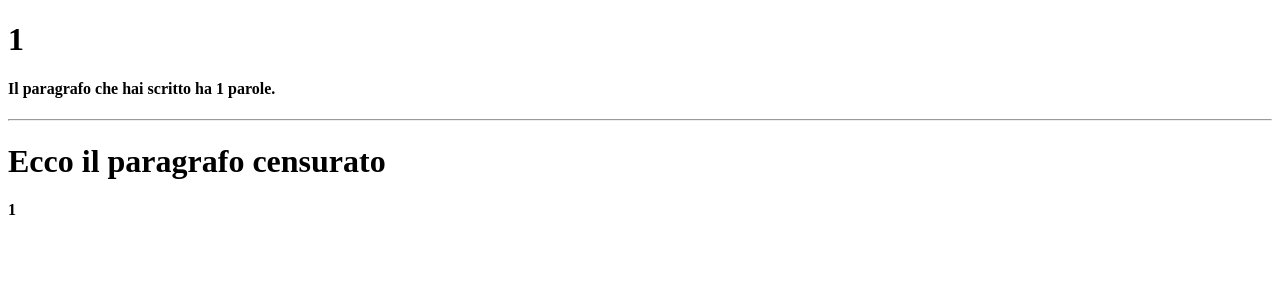
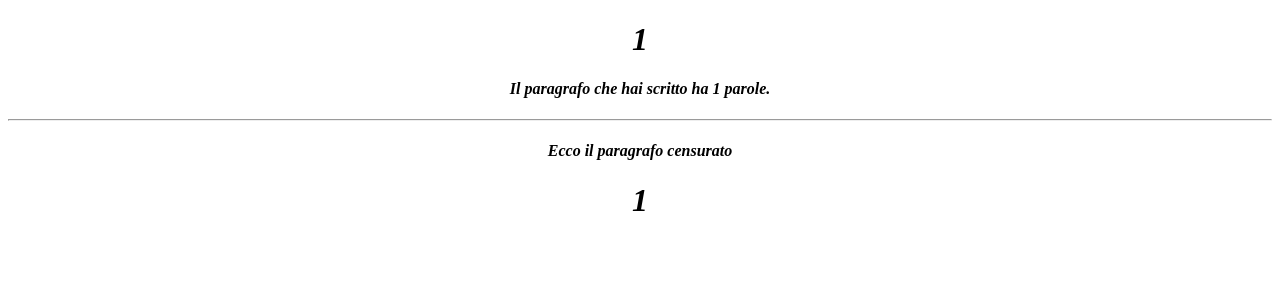
Before and after one commit to GiuseppeLanucara/php-badwords, a PHP site: page /inter.php?userpara=1 in a window 1280 px wide. Shown: the top 300 px of the page. Run offline with PHP 8.4, Linux system fonts and the light colour scheme; data that the repository does not hold is empty.

Commit message:
aggiunto style alle pagine

```diff
--- a/css/style.css
+++ b/css/style.css
@@ -0,0 +1,27 @@
+form {
+    text-align: center;
+}
+
+label {
+    display: block;
+    margin-top: 20px;
+    margin-bottom: 20px;
+    font-size: xx-large;
+    font-style: oblique;
+}
+
+textarea {
+    border-radius: 15px;
+    padding: 10px;
+
+}
+
+h1 {
+    text-align: center;
+    font-style: oblique;
+}
+
+h4 {
+    text-align: center;
+    font-style: oblique;
+}
--- a/index.php
+++ b/index.php
@@ -4,6 +4,7 @@
     <meta charset="UTF-8">
     <meta http-equiv="X-UA-Compatible" content="IE=edge">
     <meta name="viewport" content="width=device-width, initial-scale=1.0">
+    <link rel="stylesheet" href="css/style.css">
     <title>PHP-Hello</title>
 </head>
 <body>
--- a/inter.php
+++ b/inter.php
@@ -9,13 +9,14 @@ $usercensored = $_GET["usercensored"]
     <meta charset="UTF-8">
     <meta http-equiv="X-UA-Compatible" content="IE=edge">
     <meta name="viewport" content="width=device-width, initial-scale=1.0">
+    <link rel="stylesheet" href="css/style.css">
     <title>PHP-Hello</title>
 </head>
 <body>
     <h1><?php echo $userpara ?></h1>
     <h4> Il paragrafo che hai scritto ha  <?php echo  strlen($userpara); ?> parole. </h4>
     <hr>
-    <h1>Ecco il paragrafo censurato</h1>
-    <h4><?php echo str_replace($usercensored, "***", $userpara); ?></h4>
+    <h4>Ecco il paragrafo censurato</h4>
+    <h1><?php echo str_replace($usercensored, "***", $userpara); ?></h1>
 </body>
 </html>
```
